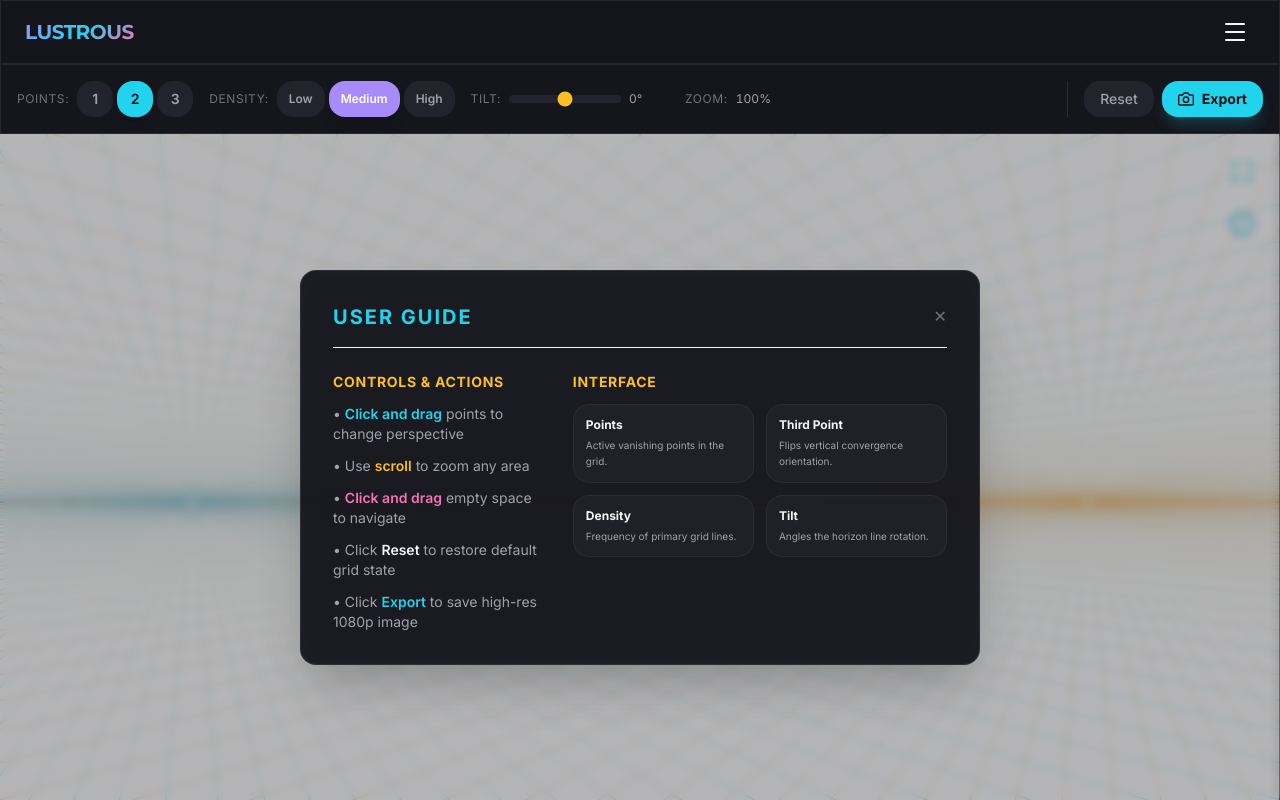
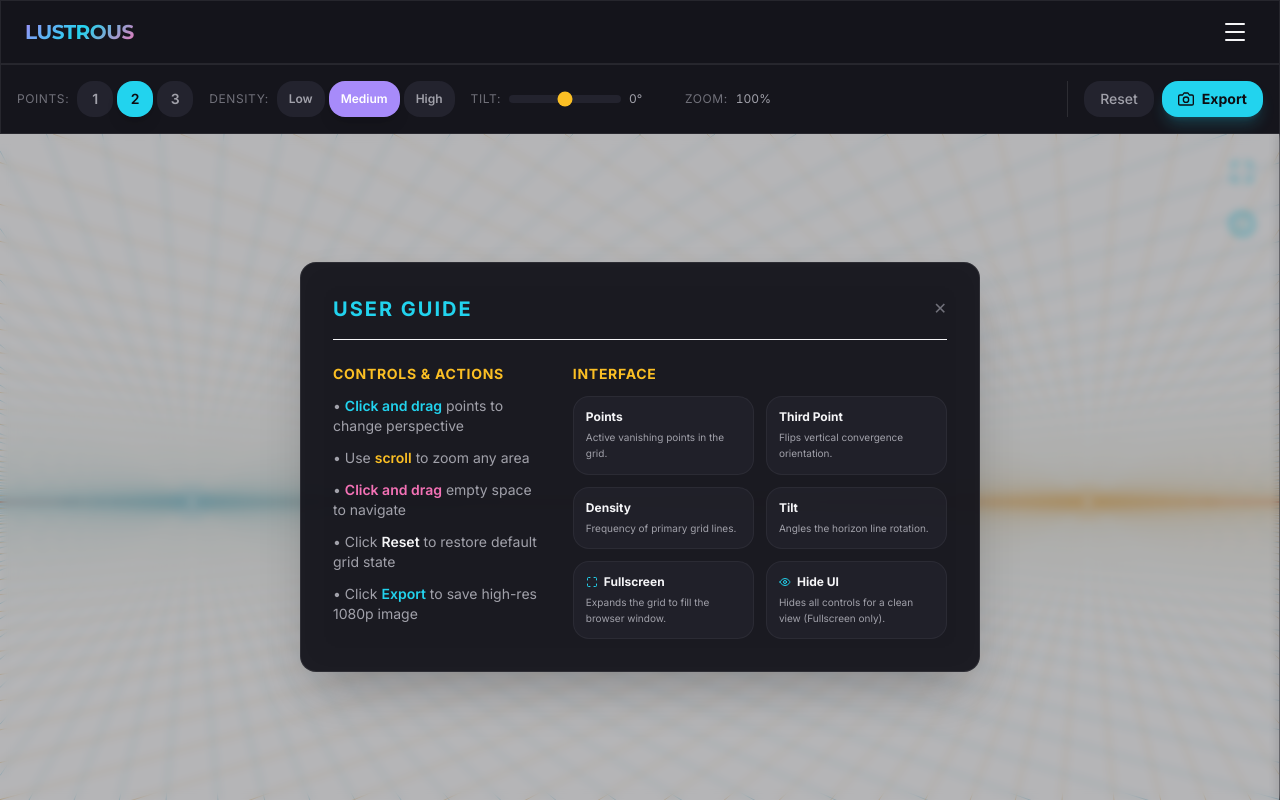
Before and after one commit to vhugoemcruz/lustrous, a Next.js app: page /perspective-grid in a window 1280 px wide. Both pictures are taken after a click on the button 1242 px from the left and 224 px from the top of the page. Built offline with nearby package versions, Linux system fonts and the light colour scheme.

Commit message:
feat: Add eye icon to hide buttons on fullscreen.

```diff
--- a/src/components/tools/perspective/PerspectiveCanvas.tsx
+++ b/src/components/tools/perspective/PerspectiveCanvas.tsx
@@ -10,7 +10,7 @@ import { useRef, useEffect, useState } from "react";
 import { usePerspectiveGrid } from "@/lib/hooks/usePerspectiveGrid";
 
 // Ícone de informação SVG
-function InfoIcon({ size = 16 }: { size?: number }) {
+function InfoIcon({ size = 16, className = "" }: { size?: number; className?: string }) {
     return (
         <svg
             width={size}
@@ -21,6 +21,7 @@ function InfoIcon({ size = 16 }: { size?: number }) {
             strokeWidth="2"
             strokeLinecap="round"
             strokeLinejoin="round"
+            className={className}
         >
             <circle cx="12" cy="12" r="10" />
             <line x1="12" y1="16" x2="12" y2="12" />
@@ -49,34 +50,34 @@ function ExportIcon() {
 }
 
 // Ícones para Fullscreen e UI
-function MaximizeIcon({ size = 16 }: { size?: number }) {
+function MaximizeIcon({ size = 16, className = "" }: { size?: number; className?: string }) {
     return (
-        <svg width={size} height={size} viewBox="0 0 24 24" fill="none" stroke="currentColor" strokeWidth="2" strokeLinecap="round" strokeLinejoin="round">
+        <svg width={size} height={size} viewBox="0 0 24 24" fill="none" stroke="currentColor" strokeWidth="2" strokeLinecap="round" strokeLinejoin="round" className={className}>
             <path d="M8 3H5a2 2 0 0 0-2 2v3m18 0V5a2 2 0 0 0-2-2h-3m0 18h3a2 2 0 0 0 2-2v-3M3 16v3a2 2 0 0 0 2 2h3" />
         </svg>
     );
 }
 
-function MinimizeIcon({ size = 16 }: { size?: number }) {
+function MinimizeIcon({ size = 16, className = "" }: { size?: number; className?: string }) {
     return (
-        <svg width={size} height={size} viewBox="0 0 24 24" fill="none" stroke="currentColor" strokeWidth="2" strokeLinecap="round" strokeLinejoin="round">
+        <svg width={size} height={size} viewBox="0 0 24 24" fill="none" stroke="currentColor" strokeWidth="2" strokeLinecap="round" strokeLinejoin="round" className={className}>
             <path d="M8 3v3a2 2 0 0 1-2 2H3m18 0h-3a2 2 0 0 1-2-2V3m0 18v-3a2 2 0 0 1 2-2h3M3 16h3a2 2 0 0 1 2 2v3" />
         </svg>
     );
 }
 
-function EyeIcon({ size = 16 }: { size?: number }) {
+function EyeIcon({ size = 16, className = "" }: { size?: number; className?: string }) {
     return (
-        <svg width={size} height={size} viewBox="0 0 24 24" fill="none" stroke="currentColor" strokeWidth="2" strokeLinecap="round" strokeLinejoin="round">
+        <svg width={size} height={size} viewBox="0 0 24 24" fill="none" stroke="currentColor" strokeWidth="2" strokeLinecap="round" strokeLinejoin="round" className={className}>
             <path d="M2 12s3-7 10-7 10 7 10 7-3 7-10 7-10-7-10-7Z" />
             <circle cx="12" cy="12" r="3" />
         </svg>
     );
 }
 
-function EyeOffIcon({ size = 16 }: { size?: number }) {
+function EyeOffIcon({ size = 16, className = "" }: { size?: number; className?: string }) {
     return (
-        <svg width={size} height={size} viewBox="0 0 24 24" fill="none" stroke="currentColor" strokeWidth="2" strokeLinecap="round" strokeLinejoin="round">
+        <svg width={size} height={size} viewBox="0 0 24 24" fill="none" stroke="currentColor" strokeWidth="2" strokeLinecap="round" strokeLinejoin="round" className={className}>
             <path d="M9.88 9.88a3 3 0 1 0 4.24 4.24" />
             <path d="M10.73 5.08A10.43 10.43 0 0 1 12 5c7 0 10 7 10 7a13.16 13.16 0 0 1-1.67 2.68" />
             <path d="M6.61 6.61A13.52 13.52 0 0 0 2 12s3 7 10 7a9.74 9.74 0 0 0 5.39-1.61" />
@@ -409,6 +410,20 @@ export function PerspectiveCanvas() {
                                                     <strong className="text-text-primary block mb-1 text-xs">Tilt</strong>
                                                     <p className="text-text-secondary text-[10px] leading-relaxed">Angles the horizon line rotation.</p>
                                                 </div>
+                                                <div className="bg-medium-grey/20 p-3 rounded-lg border border-white/5 transition-colors hover:bg-medium-grey/30">
+                                                    <strong className="text-text-primary flex items-center gap-1.5 mb-1 text-xs">
+                                                        <MaximizeIcon size={12} className="text-aqua" />
+                                                        Fullscreen
+                                                    </strong>
+                                                    <p className="text-text-secondary text-[10px] leading-relaxed">Expands the grid to fill the browser window.</p>
+                                                </div>
+                                                <div className="bg-medium-grey/20 p-3 rounded-lg border border-white/5 transition-colors hover:bg-medium-grey/30">
+                                                    <strong className="text-text-primary flex items-center gap-1.5 mb-1 text-xs">
+                                                        <EyeIcon size={12} className="text-aqua" />
+                                                        Hide UI
+                                                    </strong>
+                                                    <p className="text-text-secondary text-[10px] leading-relaxed">Hides all controls for a clean view (Fullscreen only).</p>
+                                                </div>
                                             </div>
                                         </div>
                                     </div>
```
